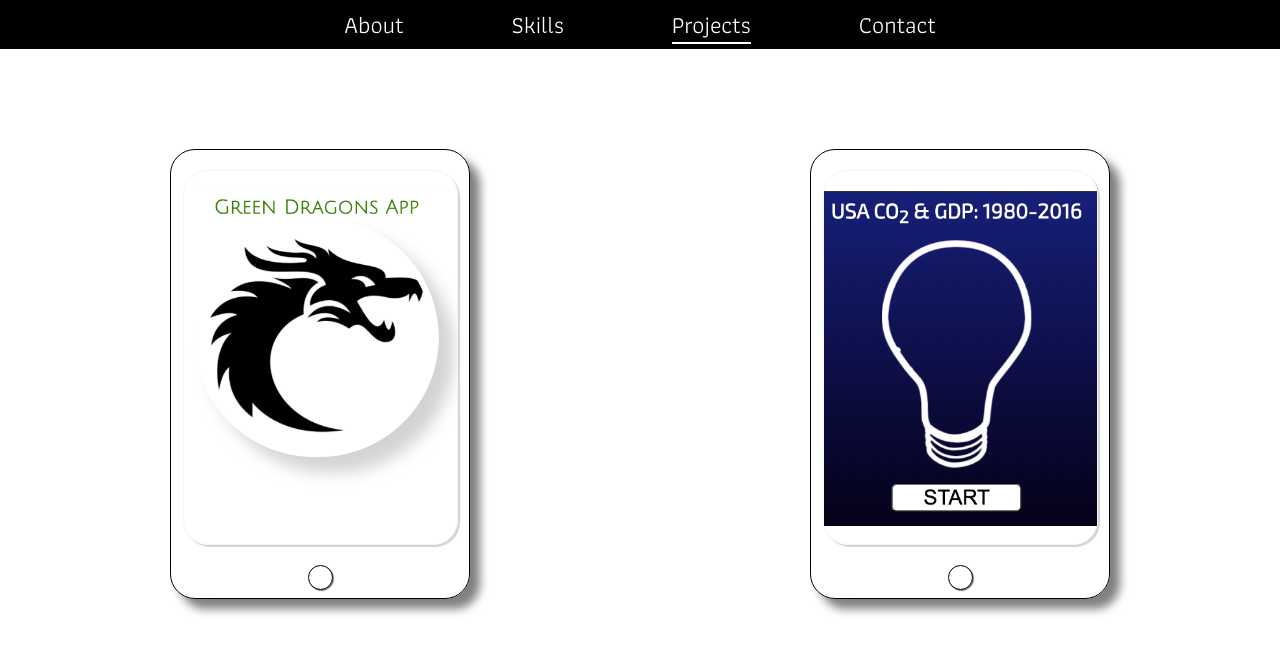
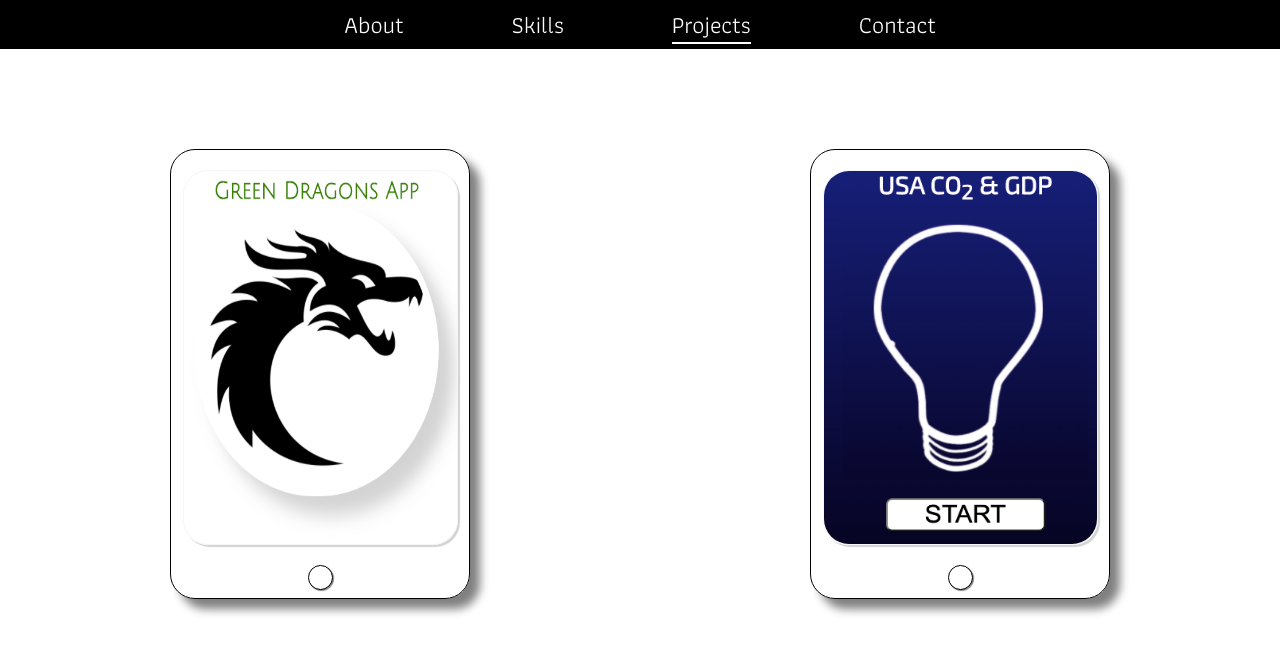
Before and after one commit to Drewlove/portfolio, a React (Create React App) app: page /projects in a window 1280 px wide. Shown: the top 654 px of the page. Built offline with nearby package versions, Linux system fonts and the light colour scheme; a web font is replaced by a local one.

Commit message:
update CO2 app picture, properly display app image in projects section

```diff
--- a/src/index.css
+++ b/src/index.css
@@ -127,7 +127,9 @@ nav {
 
 .section-projects .project-image {
   width: 100%;
-  margin-top: 20px;
+  max-width: 300px;
+  border-radius: 25px;
+  height: 100%;
 }
 
 .section-projects .project-image-overlay {
```
Also changed, not shown: src/Assets/CO2.png.
